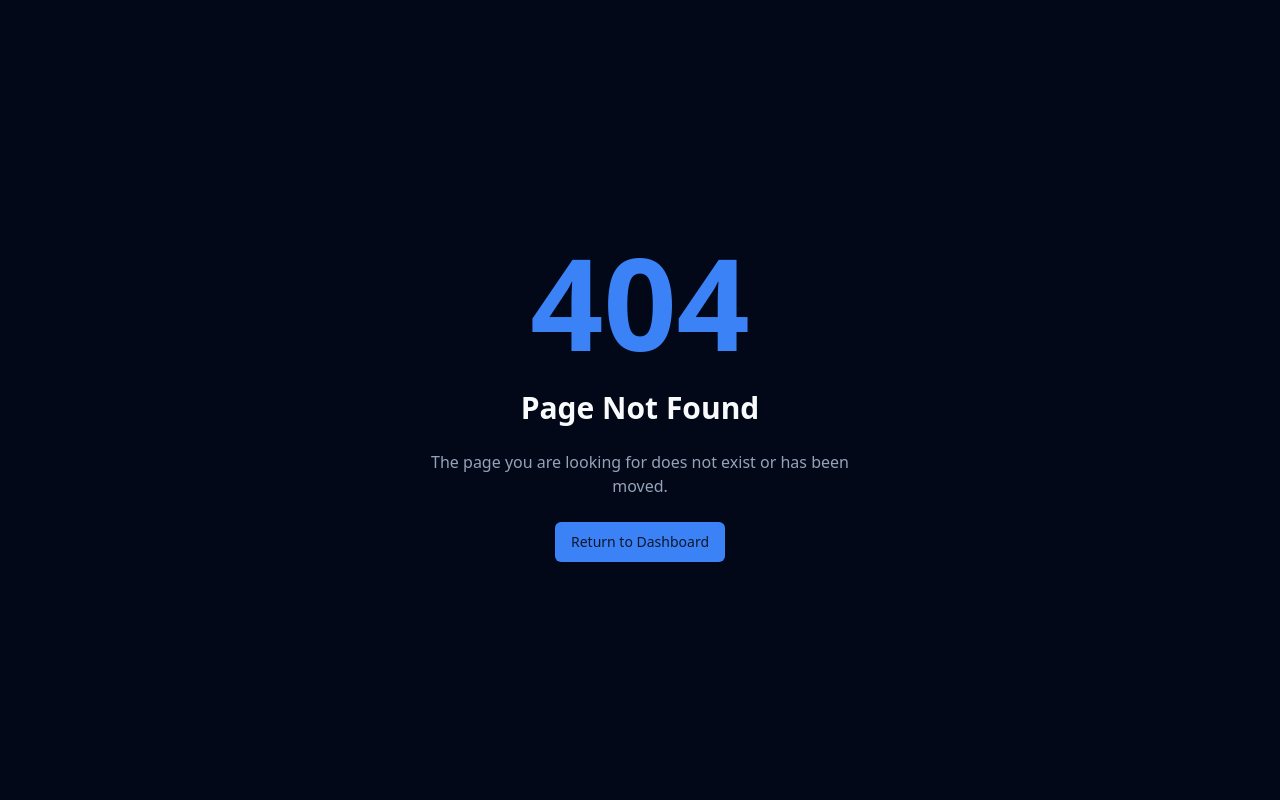
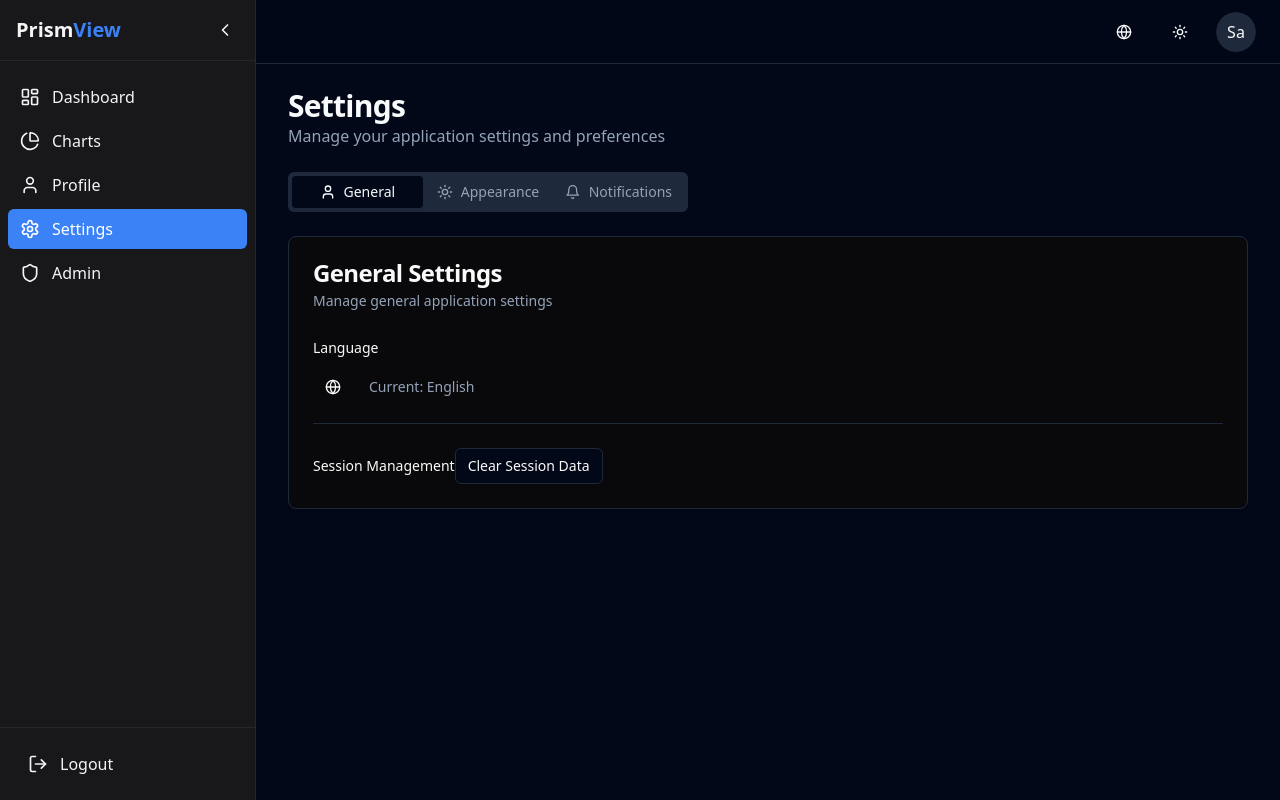
Before and after one commit to tayfurersin/prism-view-platform, a React (Vite) app: page /settings in a window 1280 px wide. Before the commit this address had no page. Built offline with nearby package versions, Linux system fonts and the light colour scheme; sample sign-in values are in the browser's storage.

Commit message:
Fix: Settings page error
Fixes an error on the settings page.

```diff
--- a/src/App.tsx
+++ b/src/App.tsx
@@ -15,6 +15,7 @@ import Dashboard from "./pages/Dashboard";
 import Charts from "./pages/Charts";
 import AdminPage from "./pages/Admin";
 import ProfilePage from "./pages/Profile";
+import Settings from "./pages/Settings";
 import NotFound from "./pages/NotFound";
 
 const queryClient = new QueryClient();
@@ -40,6 +41,7 @@ const App = () => (
                   <Route path="/charts" element={<Charts />} />
                   <Route path="/admin" element={<AdminPage />} />
                   <Route path="/profile" element={<ProfilePage />} />
+                  <Route path="/settings" element={<Settings />} />
                   {/* Add more protected routes here */}
                 </Route>
 
--- /dev/null
+++ b/src/pages/Settings.tsx
@@ -0,0 +1,179 @@
+
+import { useState } from "react";
+import { useAuth } from "@/context/AuthContext";
+import { useLanguage } from "@/context/LanguageContext";
+import { useTheme } from "@/context/ThemeContext";
+import { Button } from "@/components/ui/button";
+import { Switch } from "@/components/ui/switch";
+import { Label } from "@/components/ui/label";
+import { Card, CardContent, CardDescription, CardFooter, CardHeader, CardTitle } from "@/components/ui/card";
+import { Tabs, TabsContent, TabsList, TabsTrigger } from "@/components/ui/tabs";
+import { Moon, Sun, Globe, Bell, User } from "lucide-react";
+import { toast } from "sonner";
+import { Separator } from "@/components/ui/separator";
+import { ThemeSwitcher } from "@/components/ThemeSwitcher";
+import { LanguageSwitcher } from "@/components/LanguageSwitcher";
+
+const Settings = () => {
+  const { user } = useAuth();
+  const { t, changeLanguage, language } = useLanguage();
+  const { theme, toggleTheme } = useTheme();
+  const [emailNotifications, setEmailNotifications] = useState(true);
+  const [productUpdates, setProductUpdates] = useState(true);
+  const [securityAlerts, setSecurityAlerts] = useState(true);
+
+  const handleNotificationSave = () => {
+    toast.success("Notification preferences saved");
+  };
+
+  return (
+    <div className="space-y-6 animate-fade-in">
+      <div>
+        <h1 className="text-3xl font-bold tracking-tight">Settings</h1>
+        <p className="text-muted-foreground">
+          Manage your application settings and preferences
+        </p>
+      </div>
+
+      <Tabs defaultValue="general">
+        <TabsList className="grid grid-cols-3 w-full md:w-[400px]">
+          <TabsTrigger value="general">
+            <User className="h-4 w-4 mr-2" />
+            General
+          </TabsTrigger>
+          <TabsTrigger value="appearance">
+            <Sun className="h-4 w-4 mr-2" />
+            Appearance
+          </TabsTrigger>
+          <TabsTrigger value="notifications">
+            <Bell className="h-4 w-4 mr-2" />
+            Notifications
+          </TabsTrigger>
+        </TabsList>
+
+        <TabsContent value="general" className="space-y-4 mt-6">
+          <Card>
+            <CardHeader>
+              <CardTitle>General Settings</CardTitle>
+              <CardDescription>
+                Manage general application settings
+              </CardDescription>
+            </CardHeader>
+            <CardContent className="space-y-4">
+              <div className="space-y-2">
+                <Label htmlFor="language">Language</Label>
+                <div className="flex items-center space-x-4">
+                  <LanguageSwitcher />
+                  <span className="text-sm text-muted-foreground">Current: {language === 'en' ? 'English' : 'Español'}</span>
+                </div>
+              </div>
+              <Separator />
+              <div className="space-y-2">
+                <Label>Session Management</Label>
+                <Button variant="outline" size="sm">
+                  Clear Session Data
+                </Button>
+              </div>
+            </CardContent>
+          </Card>
+        </TabsContent>
+
+        <TabsContent value="appearance" className="space-y-4 mt-6">
+          <Card>
+            <CardHeader>
+              <CardTitle>Appearance</CardTitle>
+              <CardDescription>
+                Customize the appearance of the application
+              </CardDescription>
+            </CardHeader>
+            <CardContent className="space-y-4">
+              <div className="space-y-2">
+                <Label htmlFor="theme">Theme</Label>
+                <div className="flex items-center space-x-4">
+                  <ThemeSwitcher />
+                  <span className="text-sm text-muted-foreground">Current: {theme === 'dark' ? 'Dark' : 'Light'} mode</span>
+                </div>
+              </div>
+              <Separator />
+              <div className="space-y-2">
+                <Label>Density</Label>
+                <div className="flex items-center space-x-2">
+                  <Button variant="outline" size="sm">Compact</Button>
+                  <Button variant="outline" size="sm">Default</Button>
+                  <Button variant="outline" size="sm">Comfortable</Button>
+                </div>
+              </div>
+            </CardContent>
+          </Card>
+        </TabsContent>
+
+        <TabsContent value="notifications" className="space-y-4 mt-6">
+          <Card>
+            <CardHeader>
+              <CardTitle>Notification Settings</CardTitle>
+              <CardDescription>
+                Manage how you receive notifications and alerts
+              </CardDescription>
+            </CardHeader>
+            <CardContent className="space-y-4">
+              <div className="space-y-4">
+                <div className="flex items-center justify-between">
+                  <div>
+                    <h4 className="font-medium">Email Notifications</h4>
+                    <p className="text-sm text-muted-foreground">
+                      Receive emails for important updates
+                    </p>
+                  </div>
+                  <div className="flex items-center space-x-2">
+                    <Switch
+                      checked={emailNotifications}
+                      onCheckedChange={setEmailNotifications}
+                      id="email-notifications"
+                    />
+                  </div>
+                </div>
+                <Separator />
+                <div className="flex items-center justify-between">
+                  <div>
+                    <h4 className="font-medium">Product Updates</h4>
+                    <p className="text-sm text-muted-foreground">
+                      Receive updates about new features
+                    </p>
+                  </div>
+                  <div className="flex items-center space-x-2">
+                    <Switch
+                      checked={productUpdates}
+                      onCheckedChange={setProductUpdates}
+                      id="product-updates"
+                    />
+                  </div>
+                </div>
+                <Separator />
+                <div className="flex items-center justify-between">
+                  <div>
+                    <h4 className="font-medium">Security Alerts</h4>
+                    <p className="text-sm text-muted-foreground">
+                      Get notified about security incidents
+                    </p>
+                  </div>
+                  <div className="flex items-center space-x-2">
+                    <Switch
+                      checked={securityAlerts}
+                      onCheckedChange={setSecurityAlerts}
+                      id="security-alerts"
+                    />
+                  </div>
+                </div>
+              </div>
+            </CardContent>
+            <CardFooter>
+              <Button onClick={handleNotificationSave}>Save Preferences</Button>
+            </CardFooter>
+          </Card>
+        </TabsContent>
+      </Tabs>
+    </div>
+  );
+};
+
+export default Settings;
```
